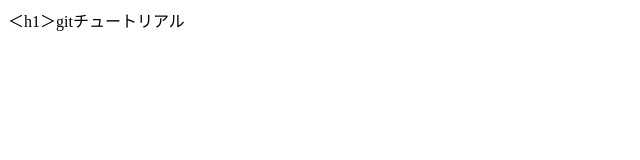
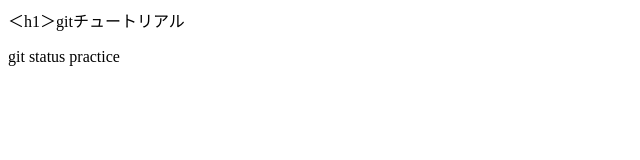
Before and after one commit to nishi-test/git_tutorial, a plain HTML site: page index.html in a window 1280 px wide. Shown: the whole page, without its empty margins (0-640 px from the left). Drawn offline with Linux system fonts and the light colour scheme.

Commit message:
git statusコマンドを追記

```diff
--- a/index.html
+++ b/index.html
@@ -1 +1,2 @@
 ＜h1＞gitチュートリアル</h1>
+<p>git status practice</p>
```
